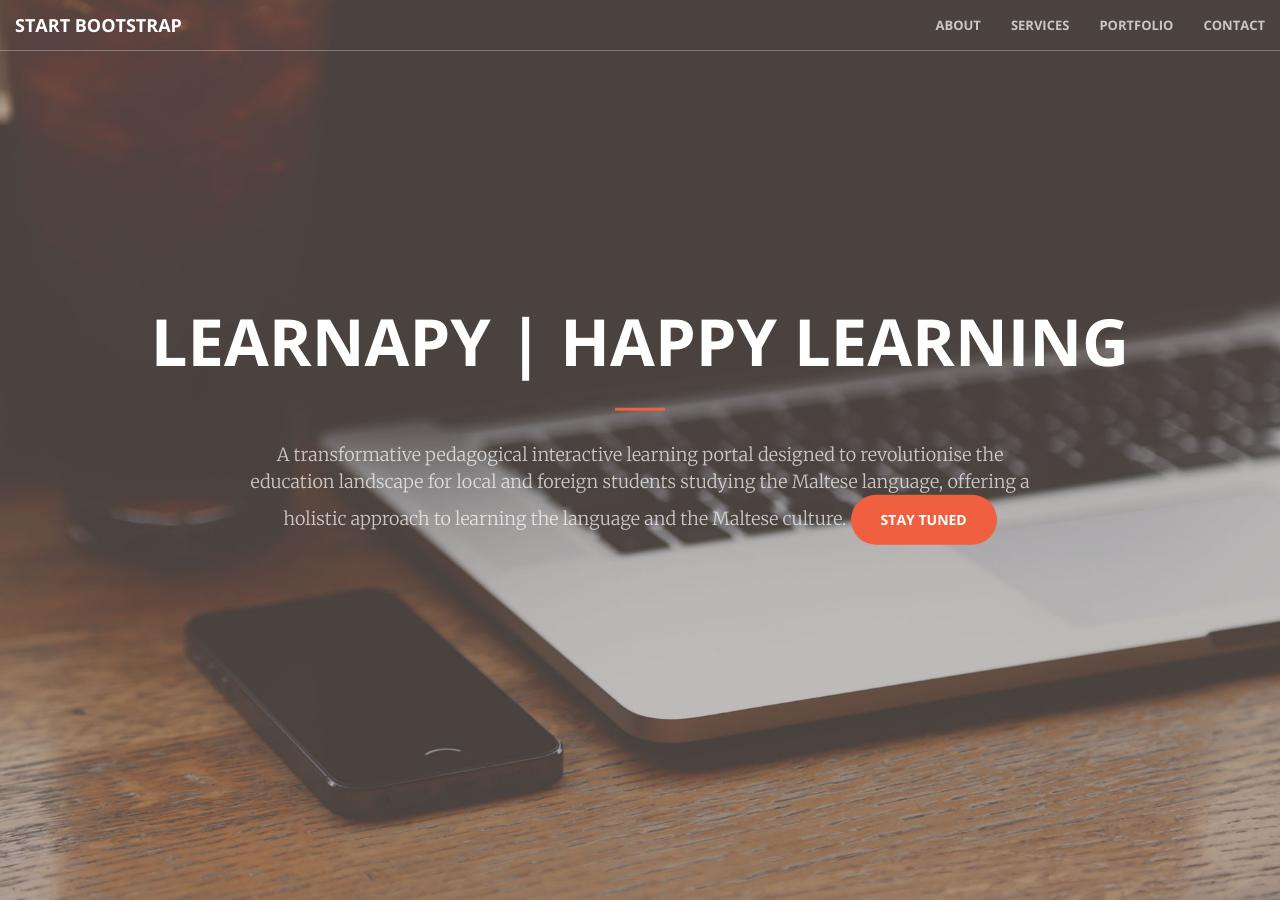
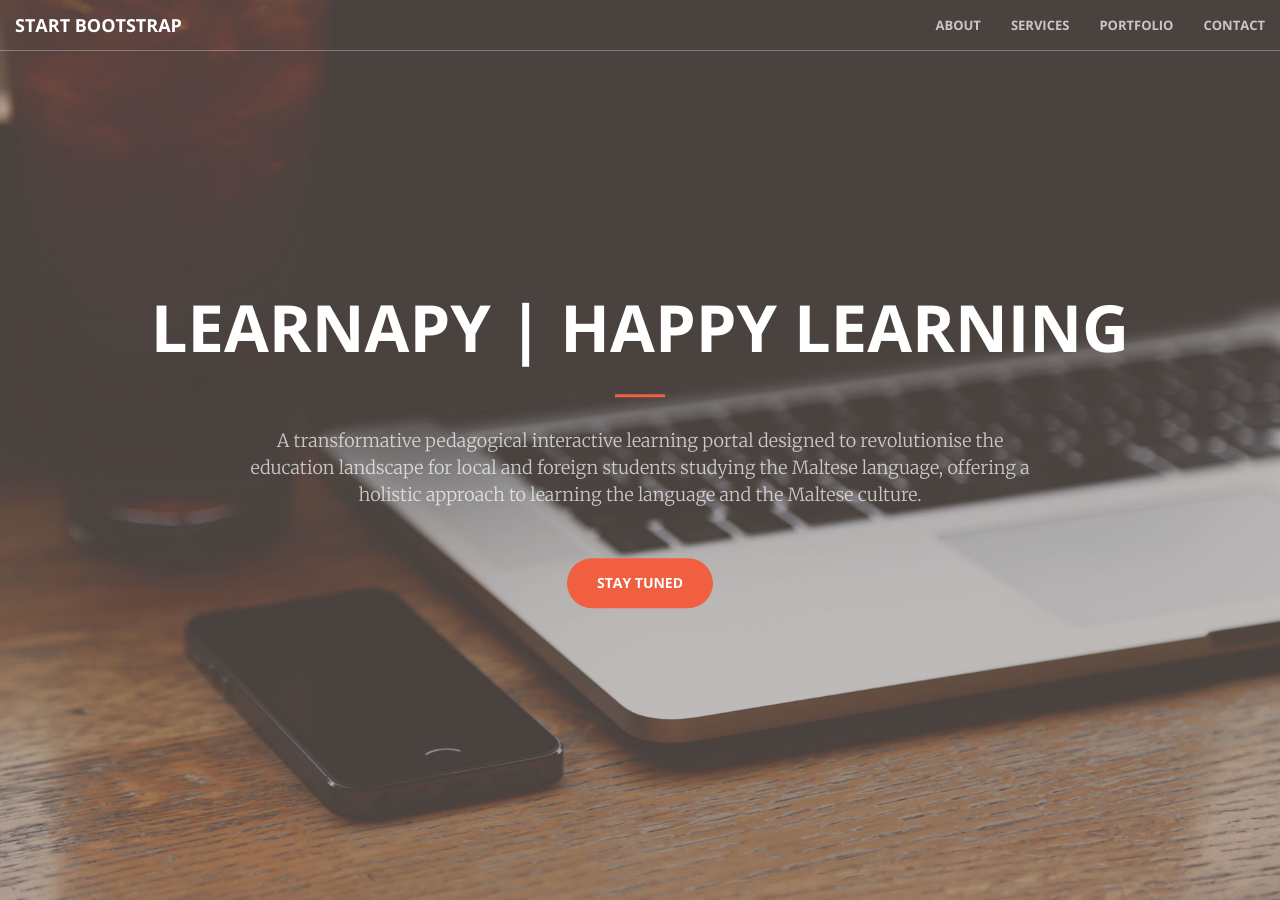
Before and after one commit to cassarro/learnapy, a Jekyll site: the page built from index.html, in a window 1280 px wide and 900 px high. Built offline with Jekyll 4.4.1, drawn with Linux system fonts in a browser that asks for light colours.

Commit message:
Update header.html

```diff
--- a/_includes/header.html
+++ b/_includes/header.html
@@ -3,8 +3,9 @@
         <div class="header-content-inner">
             <h1>Learnapy | Happy Learning</h1>
             <hr>
-            <p>A transformative pedagogical interactive learning portal designed to revolutionise the education landscape for local and foreign students studying the Maltese language, offering a holistic approach to learning the language and the Maltese culture.</a>
-
+            <p>
+                    A transformative pedagogical interactive learning portal designed to revolutionise the education landscape for local and foreign students studying the Maltese language, offering a holistic approach to learning the language and the Maltese culture.</a>
+            </p>
              <a href="#about" class="btn btn-primary btn-xl page-scroll">Stay Tuned</a>
         </div>
     </div>
```
